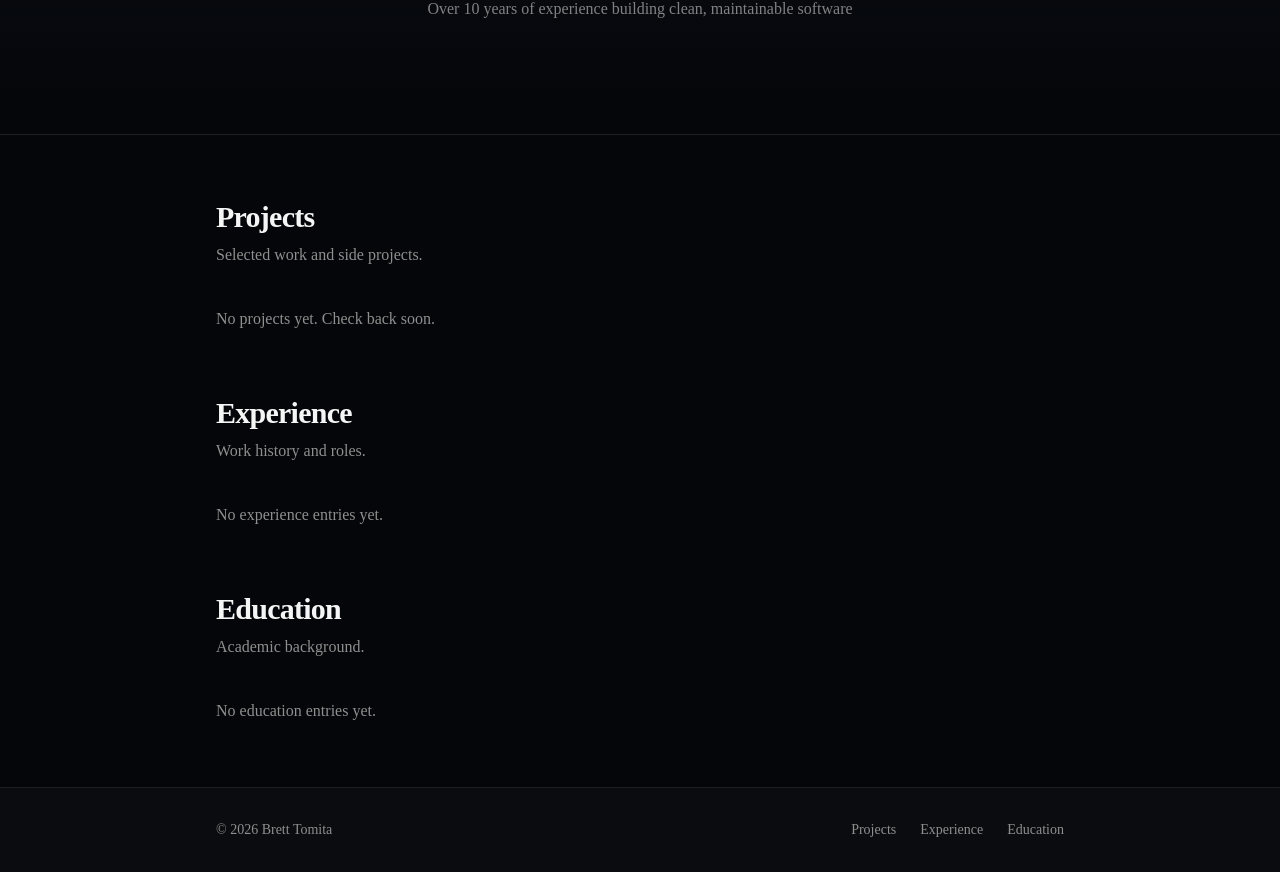
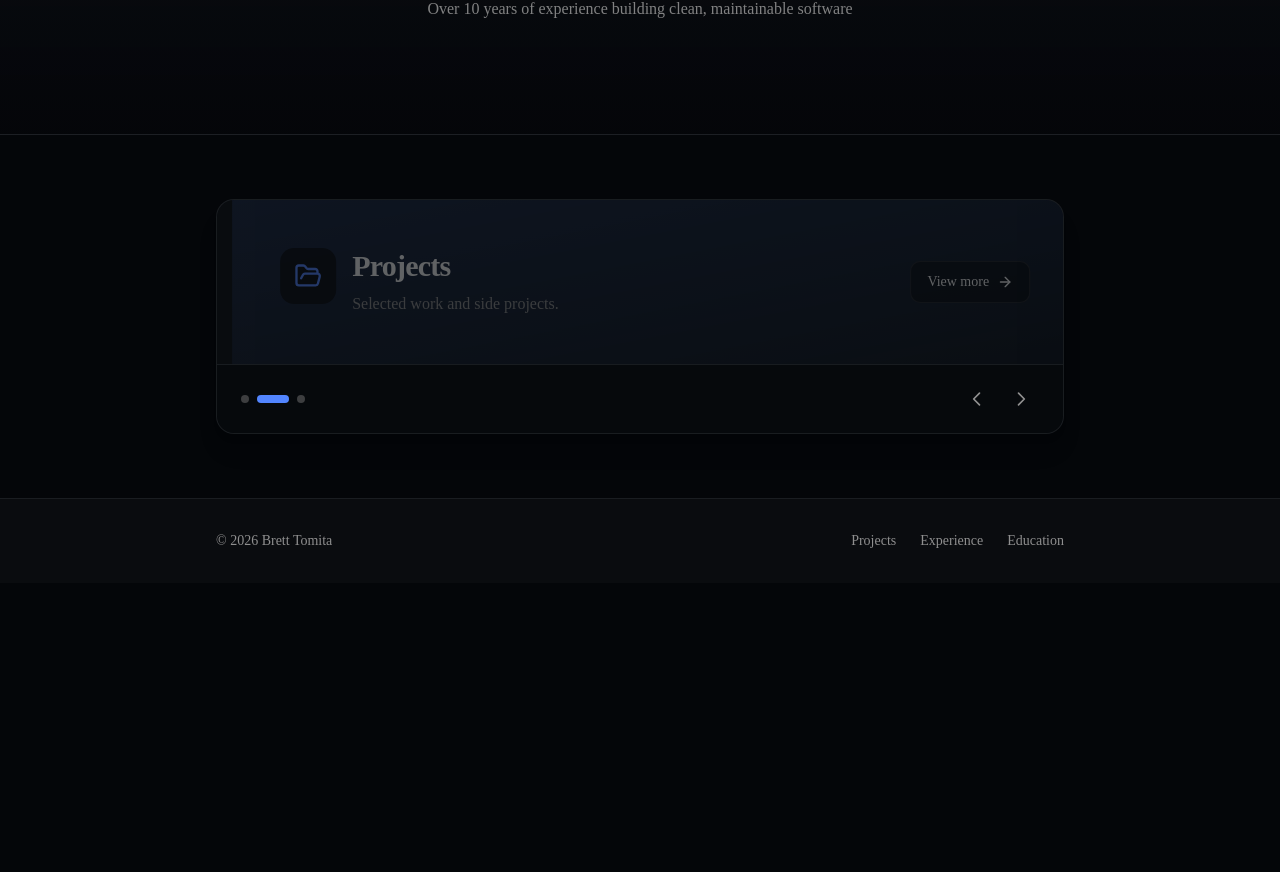
Before and after one commit to brett96/Portfolio-Website, a Next.js app: page / in a window 1280 px wide. Shown: the part 337-1209 px from the top of the page. After the commit the page ends 920 px from the top, so only its background shows below. Built offline with nearby package versions, Linux system fonts and the light colour scheme; no server answers.

Commit message:
Updated Home Page UI/Animations

```diff
--- a/src/app/(public)/page.tsx
+++ b/src/app/(public)/page.tsx
@@ -1,107 +1,17 @@
 /**
- * Public homepage: Hero + first entry of Projects, Experience, and Education
- * with details visible. Each section links to the full list.
+ * Public homepage: Hero + rotating carousel (Experience, Projects, Education).
+ * Experience is shown first; each slide links to its detail page.
  */
-import Link from "next/link";
 import { Hero } from "@/components/public/Hero";
-import { SectionHeading } from "@/components/public/SectionHeading";
-import { ProjectCard } from "@/components/public/ProjectCard";
-import { ExperienceList } from "@/components/public/ExperienceList";
-import { EducationList } from "@/components/public/EducationList";
-import { getProjects, getExperience, getEducation } from "@/lib/firebase/admin";
-import { ArrowRight } from "lucide-react";
+import { HomeCarousel } from "@/components/public/HomeCarousel";
 
 export const revalidate = 3600;
 
-export default async function HomePage() {
-  let projects: Awaited<ReturnType<typeof getProjects>> = [];
-  let experience: Awaited<ReturnType<typeof getExperience>> = [];
-  let education: Awaited<ReturnType<typeof getEducation>> = [];
-
-  try {
-    [projects, experience, education] = await Promise.all([
-      getProjects(),
-      getExperience(),
-      getEducation(),
-    ]);
-  } catch {
-    // Firestore unavailable
-  }
-
-  const firstProject = projects[0];
-  const firstExperience = experience.slice(0, 1);
-  const firstEducation = education.slice(0, 1);
-
+export default function HomePage() {
   return (
     <>
       <Hero />
-      <div className="container mx-auto max-w-4xl px-6 py-12 sm:py-16 space-y-16">
-        {/* Projects */}
-        <section id="projects">
-          <SectionHeading
-            title="Projects"
-            description="Selected work and side projects."
-          />
-          {firstProject ? (
-            <>
-              <ProjectCard project={firstProject} />
-              <Link
-                href="/projects"
-                className="mt-6 inline-flex items-center gap-2 text-sm font-medium text-muted-foreground hover:text-foreground transition-colors"
-              >
-                View all projects
-                <ArrowRight className="size-4" />
-              </Link>
-            </>
-          ) : (
-            <p className="text-muted-foreground">No projects yet. Check back soon.</p>
-          )}
-        </section>
-
-        {/* Experience */}
-        <section id="experience">
-          <SectionHeading
-            title="Experience"
-            description="Work history and roles."
-          />
-          {firstExperience.length > 0 ? (
-            <>
-              <ExperienceList items={firstExperience} />
-              <Link
-                href="/experience"
-                className="mt-6 inline-flex items-center gap-2 text-sm font-medium text-muted-foreground hover:text-foreground transition-colors"
-              >
-                View all experience
-                <ArrowRight className="size-4" />
-              </Link>
-            </>
-          ) : (
-            <p className="text-muted-foreground">No experience entries yet.</p>
-          )}
-        </section>
-
-        {/* Education */}
-        <section id="education">
-          <SectionHeading
-            title="Education"
-            description="Academic background."
-          />
-          {firstEducation.length > 0 ? (
-            <>
-              <EducationList items={firstEducation} />
-              <Link
-                href="/education"
-                className="mt-6 inline-flex items-center gap-2 text-sm font-medium text-muted-foreground hover:text-foreground transition-colors"
-              >
-                View all education
-                <ArrowRight className="size-4" />
-              </Link>
-            </>
-          ) : (
-            <p className="text-muted-foreground">No education entries yet.</p>
-          )}
-        </section>
-      </div>
+      <HomeCarousel />
     </>
   );
 }
--- a/src/components/public/HomeCarousel.tsx
+++ b/src/components/public/HomeCarousel.tsx
@@ -1,8 +1,8 @@
 "use client";
 
 /**
- * Homepage carousel: three sections (Projects, Experience, Education) that rotate
- * and are clickable to navigate to their detail pages. Uses framer-motion for transitions.
+ * Homepage carousel: Experience, Projects, and Education sections that rotate
+ * (Experience first) and are clickable to navigate to their detail pages.
  */
 import { useState, useEffect, useCallback } from "react";
 import Link from "next/link";
@@ -11,20 +11,20 @@ import { FolderOpen, Briefcase, GraduationCap, ArrowRight } from "lucide-react";
 
 const SLIDES = [
   {
+    id: "experience",
+    title: "Experience",
+    description: "Work history and roles.",
+    href: "/experience",
+    icon: Briefcase,
+    color: "from-chart-2/20 to-chart-2/5",
+  },
+  {
     id: "projects",
     title: "Projects",
     description: "Selected work and side projects.",
     href: "/projects",
     icon: FolderOpen,
     color: "from-primary/20 to-primary/5",
-  },
-  {
-    id: "experience",
-    title: "Experience",
-    description: "Work history and roles.",
-    href: "/experience",
-    icon: Briefcase,
-    color: "from-chart-2/20 to-chart-2/5",
   },
   {
     id: "education",
```
